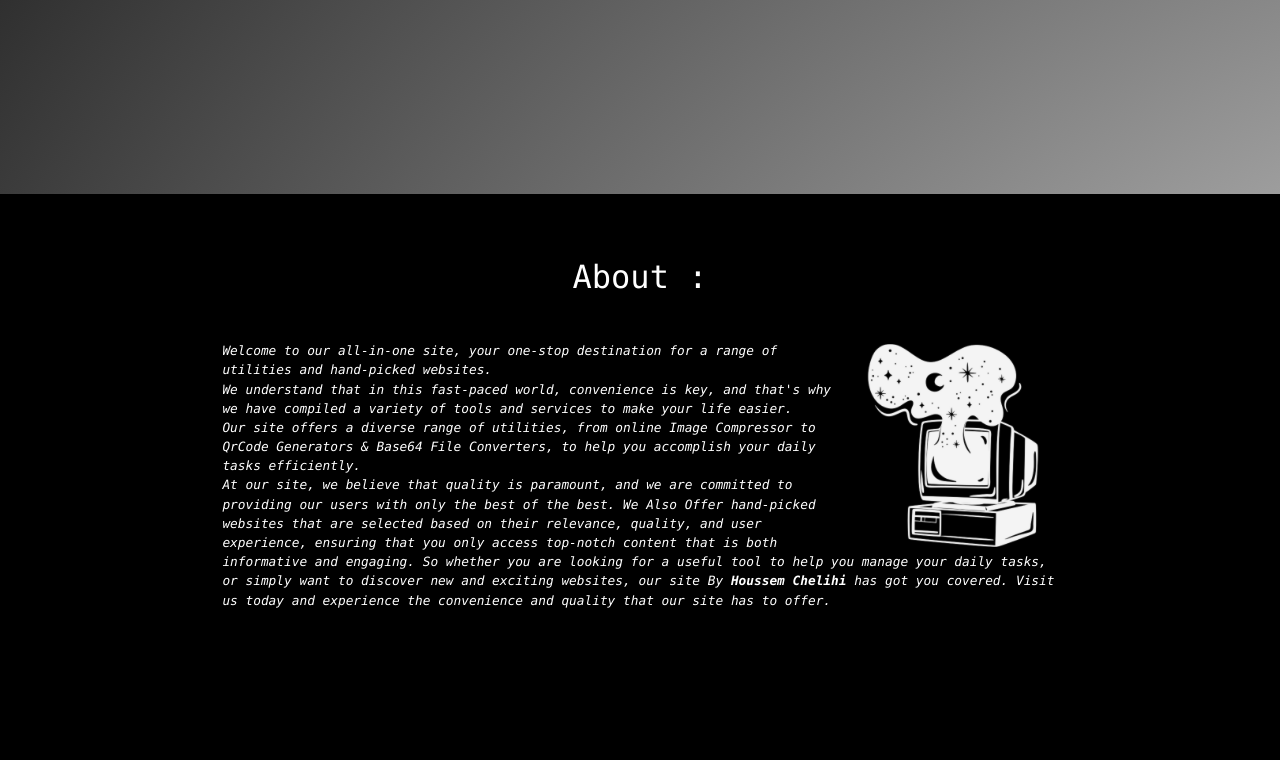
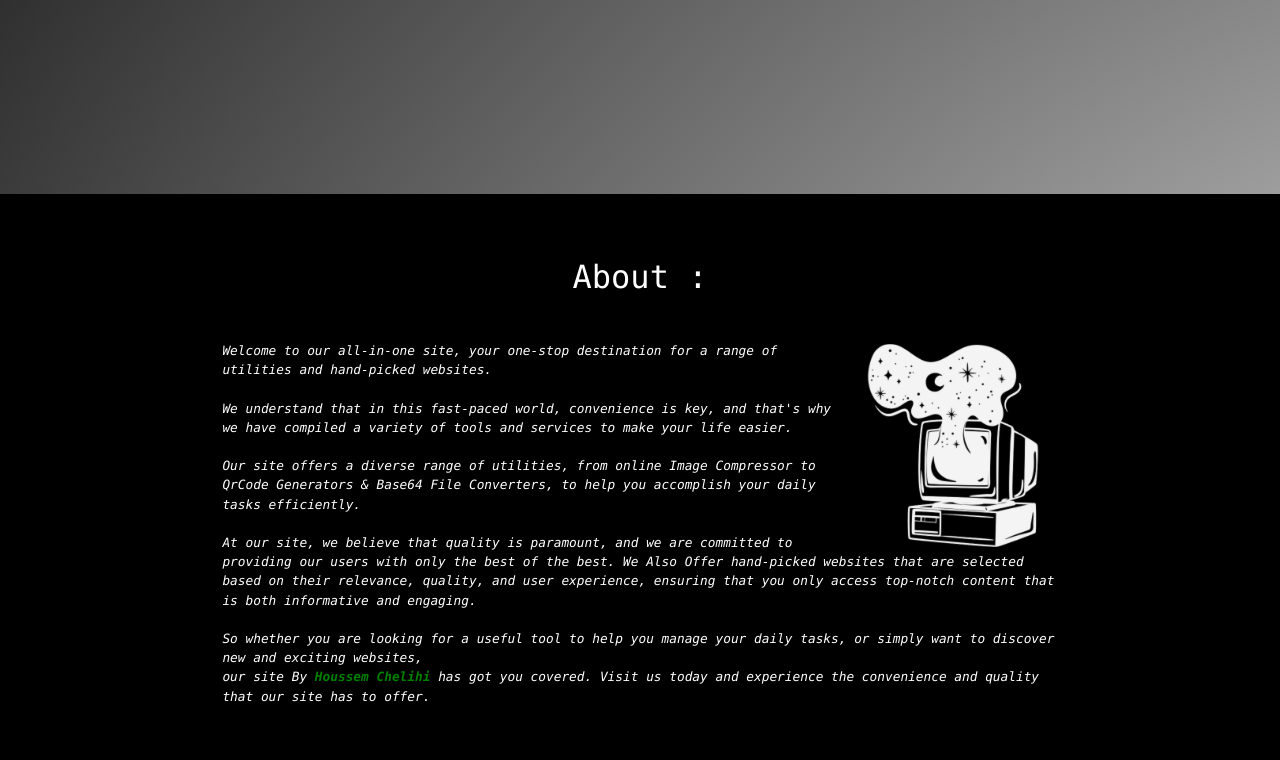
Before and after one commit to yoo-developer/rebulb, a plain HTML site: page index.html in a window 1280 px wide. Shown: the part 606-1366 px from the top of the page. Drawn offline with nearby package versions, Linux system fonts and the light colour scheme.

Commit message:
Update index.html

```diff
--- a/index.html
+++ b/index.html
@@ -21,11 +21,11 @@
         <div id="about" class="position-relative top-100 text-white font-monospace ">
             <h1 class="text-center">About :</h1>
             <div class="container p-lg-5"><img src="side.png" class="img-thumbnail w-25 float-end bg-transparent border-0">
-               <p><i>Welcome to our all-in-one site, your one-stop destination for a range of utilities and hand-picked websites. <br> We understand that in this fast-paced world, convenience is key, and that's why we have compiled a variety of tools and services to make your life easier.<br>
+               <p><i>Welcome to our all-in-one site, your one-stop destination for a range of utilities and hand-picked websites. <br><br> We understand that in this fast-paced world, convenience is key, and that's why we have compiled a variety of tools and services to make your life easier.<br><br>
 
-Our site offers a diverse range of utilities, from online Image Compressor to QrCode Generators & Base64 File Converters, to help you accomplish your daily tasks efficiently.<br> At our site, we believe that quality is paramount, and we are committed to providing our users with only the best of the best. We Also Offer hand-picked websites that are selected based on their relevance, quality, and user experience, ensuring that you only access top-notch content that is both informative and engaging.
+Our site offers a diverse range of utilities, from online Image Compressor to QrCode Generators & Base64 File Converters, to help you accomplish your daily tasks efficiently.<br> <br>At our site, we believe that quality is paramount, and we are committed to providing our users with only the best of the best. We Also Offer hand-picked websites that are selected based on their relevance, quality, and user experience, ensuring that you only access top-notch content that is both informative and engaging.<br><br>
 
-So whether you are looking for a useful tool to help you manage your daily tasks, or simply want to discover new and exciting websites, our site By <b>Houssem Chelihi</b> has got you covered. Visit us today and experience the convenience and quality that our site has to offer.</i>
+So whether you are looking for a useful tool to help you manage your daily tasks, or simply want to discover new and exciting websites,<br> our site By <b style="color:green;">Houssem Chelihi</b> has got you covered. Visit us today and experience the convenience and quality that our site has to offer.</i>
             </p>
 
 </div>
```
